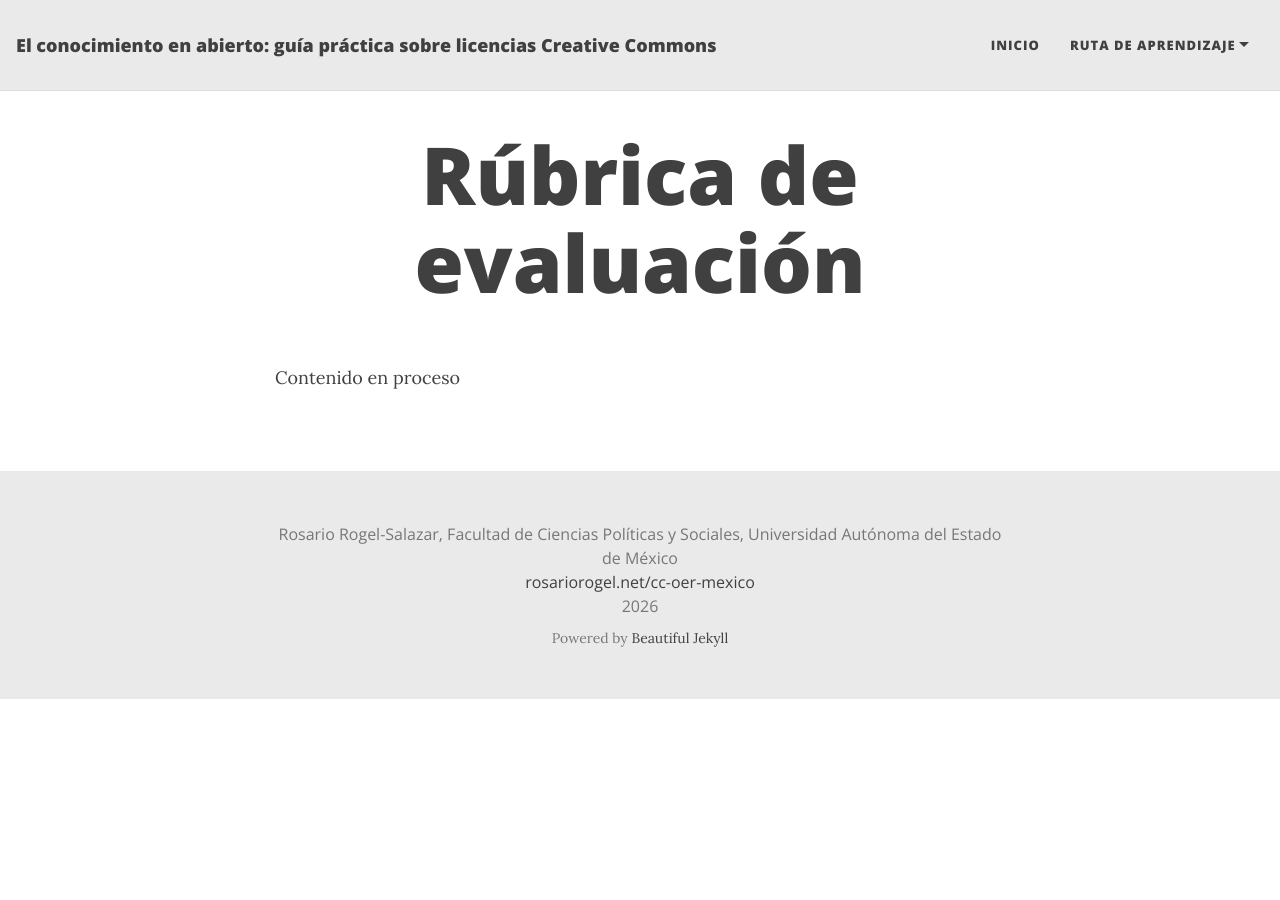
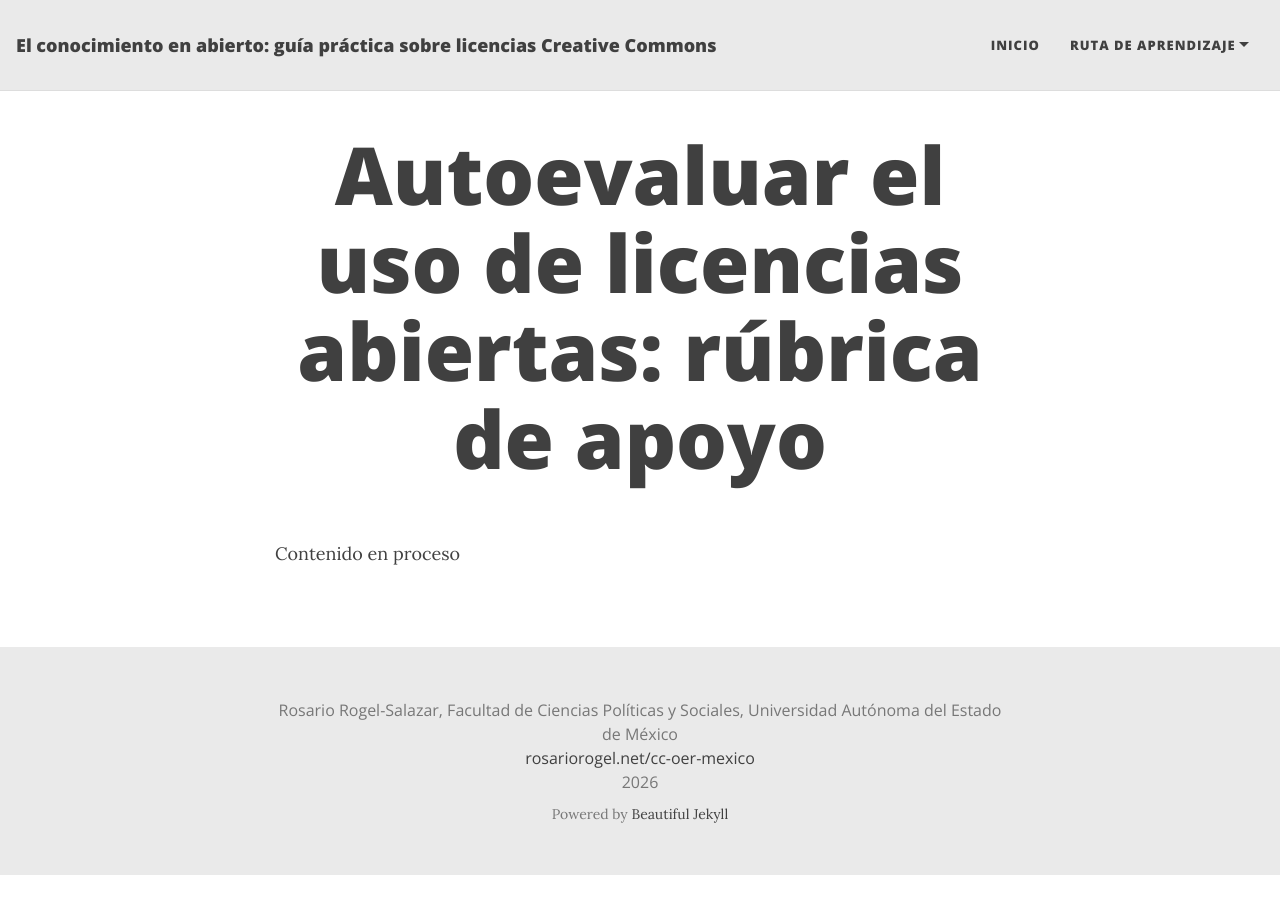
Before and after one commit to rosariorogel/cc-oer-mexico, a Jekyll site: the page built from _pages/rubrica.md, in a window 1280 px wide. Built offline with Jekyll 4.4.1, drawn with Linux system fonts in a browser that asks for light colours; nearby versions of some CDN libraries.

Commit message:
Update title in rubrica.md for clarity

```diff
--- a/_pages/rubrica.md
+++ b/_pages/rubrica.md
@@ -1,7 +1,6 @@
 ---
 layout: page
-title: Rúbrica de evaluación
+title: "Autoevaluar el uso de licencias abiertas: rúbrica de apoyo"
 permalink: /rubrica/
 ---
-
 Contenido en proceso
```
